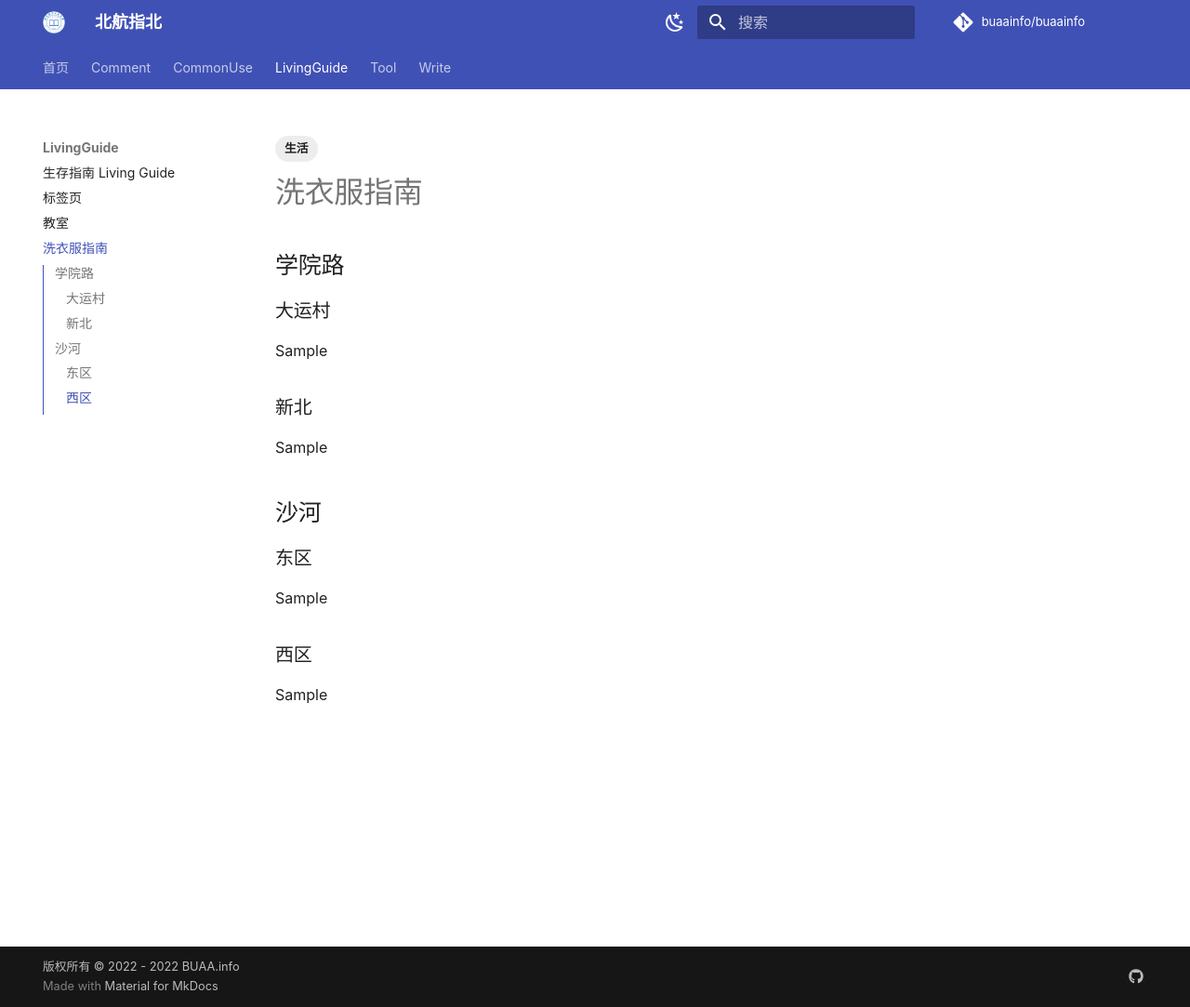
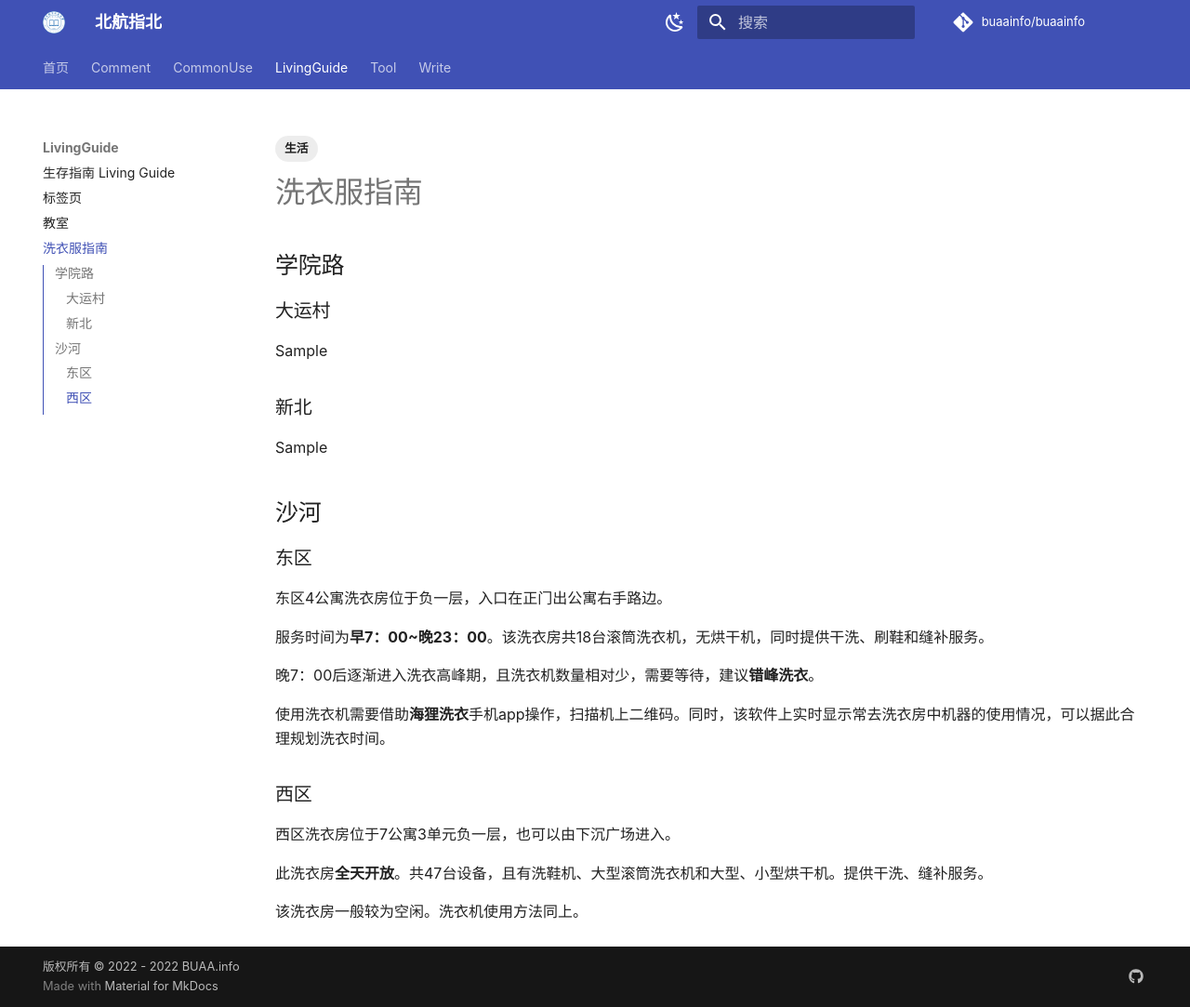
Before and after one commit to buaainfo/buaainfo, an MkDocs documentation site: the page built from docs/LivingGuide/WashClothes.md, in a window 1280 px wide and 1083 px high. Shown: the whole window at 93% size. Built offline with MkDocs 1.6.1 and Material for MkDocs 9.7.7, drawn with Linux system fonts in a browser that asks for light colours; comment, search, counter and statistics services are not loaded.

Commit message:
Update WashClothes.md

```diff
--- a/docs/LivingGuide/WashClothes.md
+++ b/docs/LivingGuide/WashClothes.md
@@ -18,8 +18,18 @@ Sample
 
 ### 东区
 
-Sample
+东区4公寓洗衣房位于负一层，入口在正门出公寓右手路边。
+
+服务时间为**早7：00~晚23：00**。该洗衣房共18台滚筒洗衣机，无烘干机，同时提供干洗、刷鞋和缝补服务。
+
+晚7：00后逐渐进入洗衣高峰期，且洗衣机数量相对少，需要等待，建议**错峰洗衣**。
+
+使用洗衣机需要借助**海狸洗衣**手机app操作，扫描机上二维码。同时，该软件上实时显示常去洗衣房中机器的使用情况，可以据此合理规划洗衣时间。
 
 ### 西区
 
-Sample
+西区洗衣房位于7公寓3单元负一层，也可以由下沉广场进入。
+
+此洗衣房**全天开放**。共47台设备，且有洗鞋机、大型滚筒洗衣机和大型、小型烘干机。提供干洗、缝补服务。
+
+该洗衣房一般较为空闲。洗衣机使用方法同上。
```
